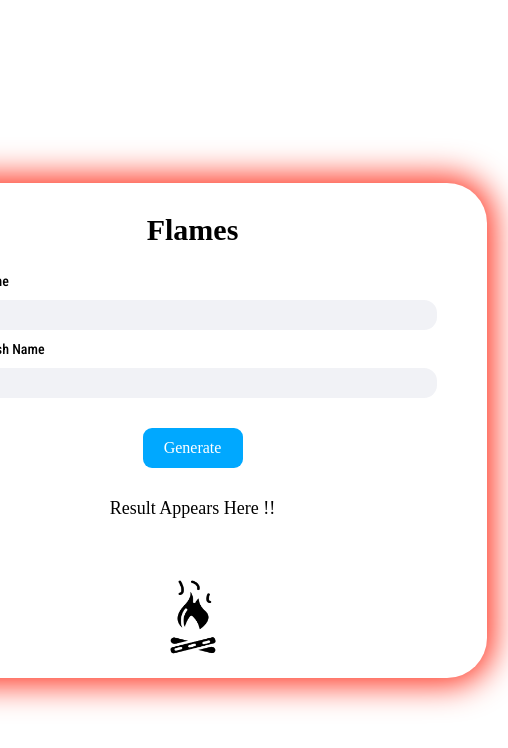
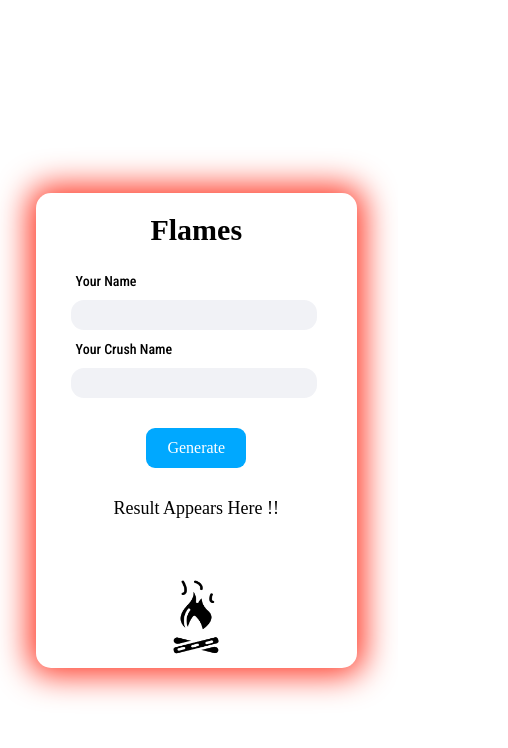
Before and after one commit to Obsidian-Ghost/React-Flames, a React (Vite) app: page / in a window 390 px wide. Shown: the top 748 px of the page, 508 px wide, since content can reach past the window. Built offline with nearby package versions, Linux system fonts and the light colour scheme; a web font is replaced by a local one.

Commit message:
Modified Responsiveness

```diff
--- a/src/components/FlamesGen.jsx
+++ b/src/components/FlamesGen.jsx
@@ -157,10 +157,6 @@ const FlamesGen = () => {
 
     const dynamicStyle = {
         boxShadow: `0 0 32px 7px ${colors[currentColorIndex]}`,
-        padding: '20px',
-        width: '570px',
-        borderRadius: '40px',
-        maxWidth: '90%',
     };
 
     return (
```
Also changed, not shown: src/css/FlamesGen.css (line endings or trailing spaces).
